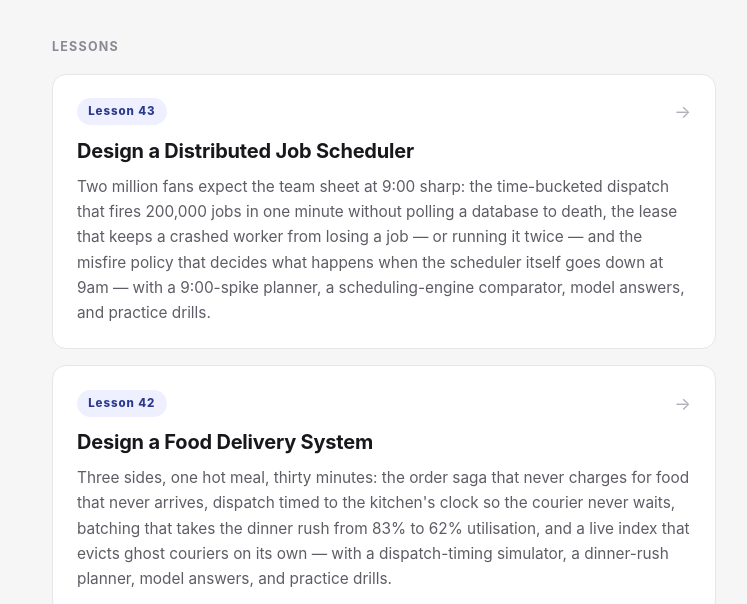
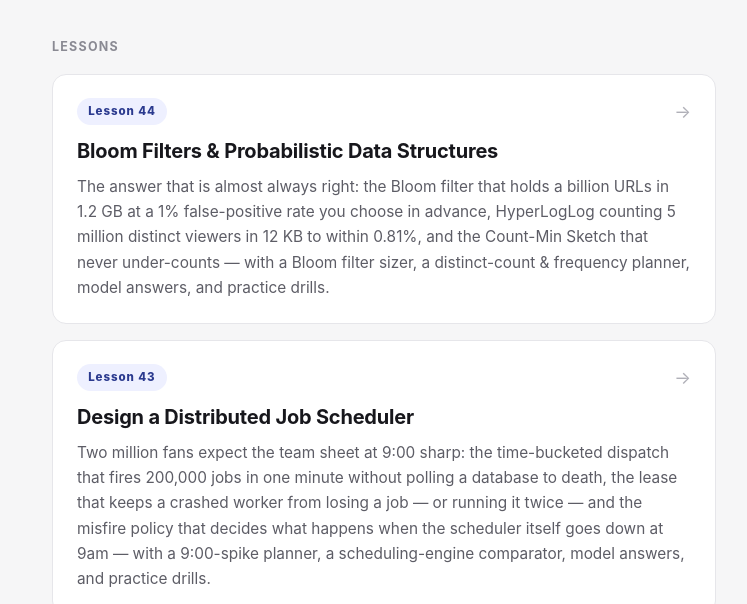
Before and after one commit to caffeine-overflow/system-design, a plain HTML site: page index.html in a window 1280 px wide. Shown: the part 200-804 px from the top of the page, without its empty margins (256-1003 px from the left). Drawn offline with Linux system fonts and the light colour scheme.

Commit message:
Add Lesson 44 card: Bloom Filters & Probabilistic Data Structures

```diff
--- a/index.html
+++ b/index.html
@@ -76,6 +76,12 @@
 
 <main>
   <div class="section-label">Lessons</div>
+
+  <a class="card" href="lessons/probabilistic-data-structures.html">
+    <div class="card-top"><span class="num">Lesson 44</span><span class="arrow">→</span></div>
+    <h2>Bloom Filters &amp; Probabilistic Data Structures</h2>
+    <p>The answer that is almost always right: the Bloom filter that holds a billion URLs in 1.2 GB at a 1% false-positive rate you choose in advance, HyperLogLog counting 5 million distinct viewers in 12 KB to within 0.81%, and the Count-Min Sketch that never under-counts — with a Bloom filter sizer, a distinct-count &amp; frequency planner, model answers, and practice drills.</p>
+  </a>
 
   <a class="card" href="lessons/distributed-job-scheduler.html">
     <div class="card-top"><span class="num">Lesson 43</span><span class="arrow">→</span></div>
```
